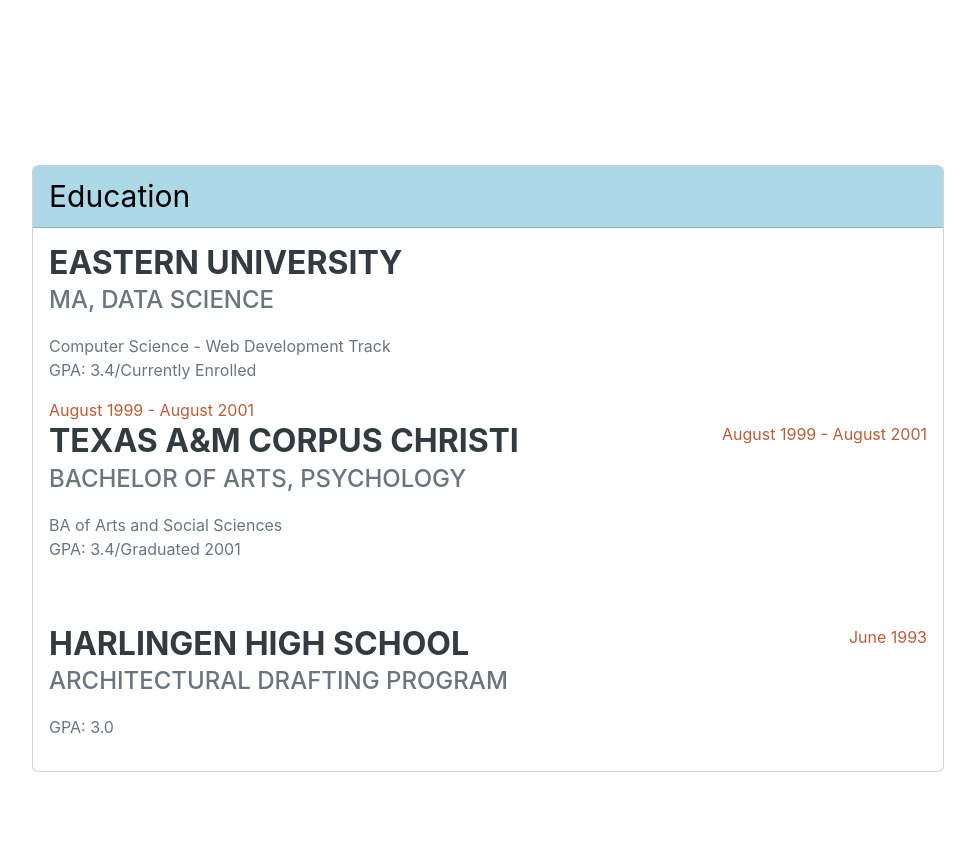
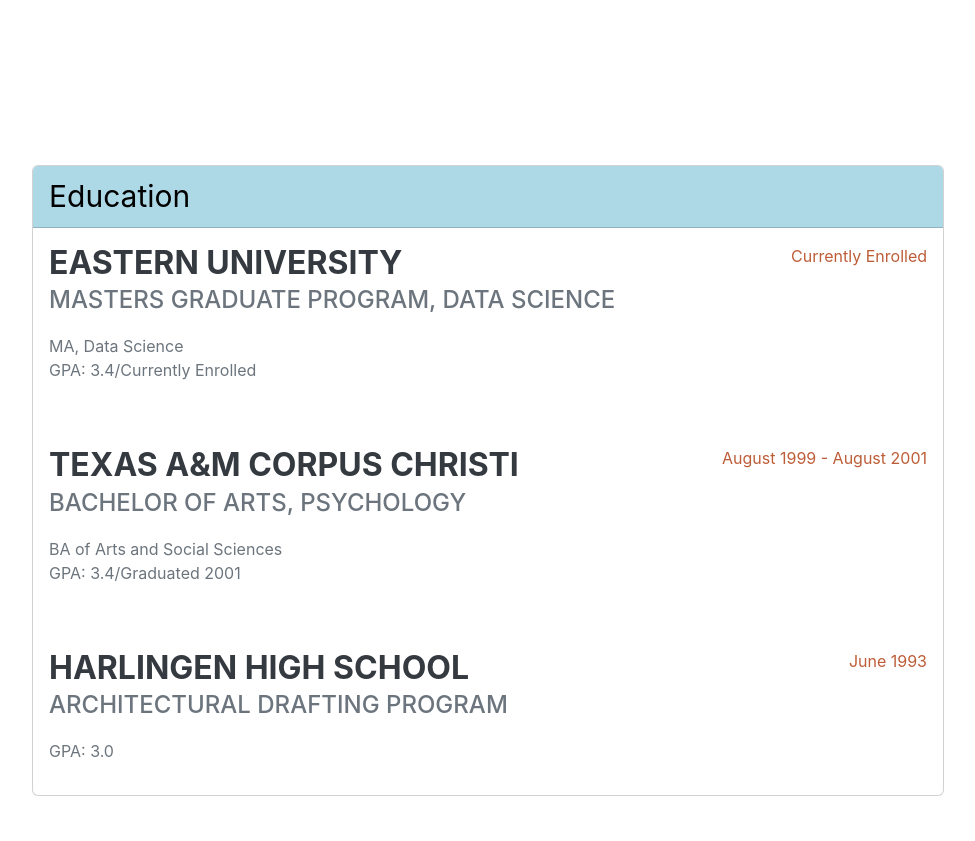
Before and after one commit to melissacallis/codespaces-django, a Django app: page / in a window 1280 px wide. Shown: the part 2168-3009 px from the top of the page, without its empty margins (288-1263 px from the left). Run offline with Django 4.2, Linux system fonts and the light colour scheme; some libraries are stand-ins or nearby versions; some web fonts are replaced.

Commit message:
fixed education dates

```diff
--- a/hello_world/templates/index.html
+++ b/hello_world/templates/index.html
@@ -144,13 +144,15 @@
             Education
         </div>
         <div class="card-body">
+            <div class="d-flex flex-column flex-md-row justify-content-between mb-5">
             <div class="flex-grow-1">
                 <h3 class="mb-0">Eastern University
                 </h3>
-                <div class="subheading mb-3">MA, Data Science</div>
-                <div>Computer Science - Web Development Track</div>
+                <div class="subheading mb-3">Masters Graduate Program, Data Science</div>
+                <div>MA, Data Science</div>
                 <p>GPA: 3.4/Currently Enrolled</p>
-                <div class="flex-shrink-0"><span class="text-primary">August 1999 - August 2001</span></div>
+            </div>
+                <div class="flex-shrink-0"><span class="text-primary">Currently Enrolled</span></div>
             </div>
 
             <div class="d-flex flex-column flex-md-row justify-content-between mb-5">
@@ -163,6 +165,7 @@
                 </div>
                 <div class="flex-shrink-0"><span class="text-primary">August 1999 - August 2001</span></div>
             </div>
+
             <div class="d-flex flex-column flex-md-row justify-content-between">
                 <div class="flex-grow-1">
                     <h3 class="mb-0">Harlingen High School</h3>
```
